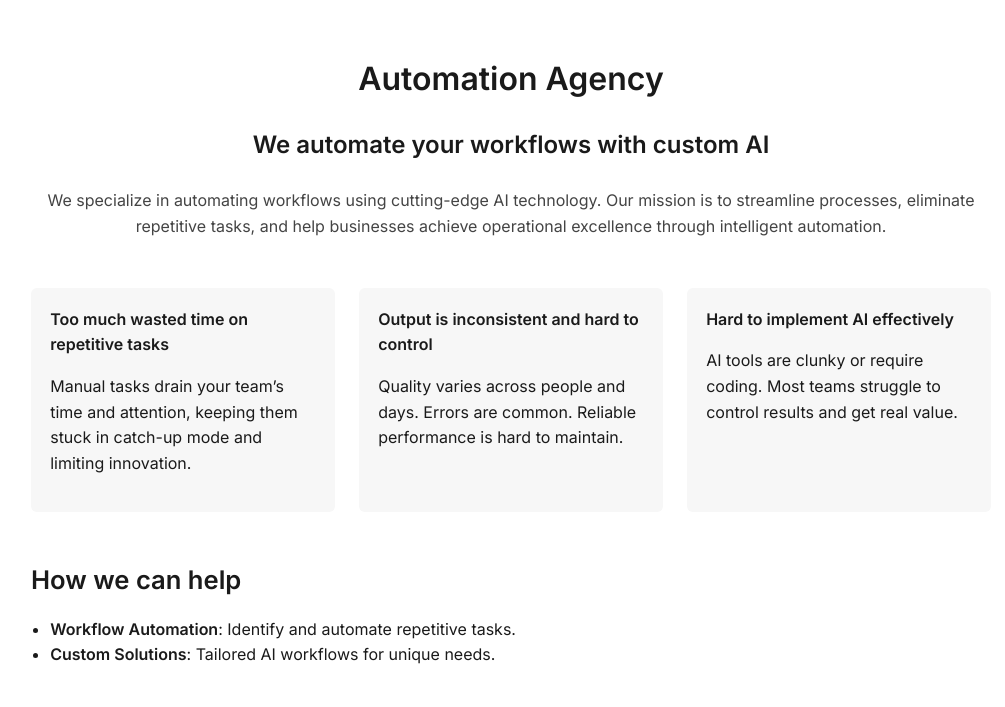
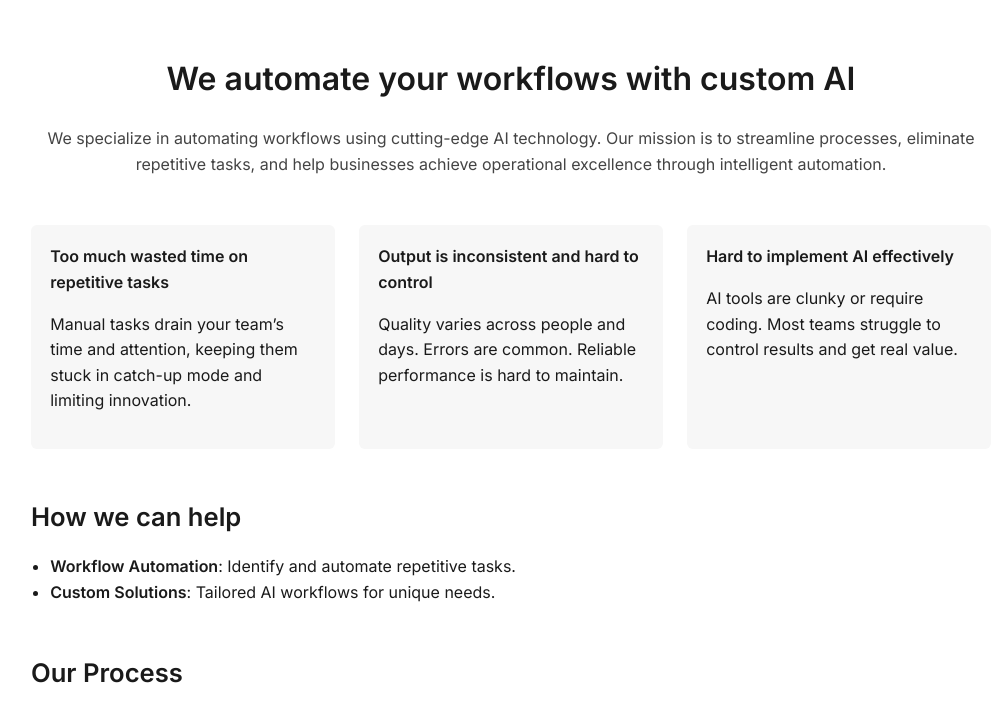
Before and after one commit to jrinconhanna/automation-agency, a website: page index.html in a window 1280 px wide. Shown: the top 707 px of the page, without its empty margins (129-1134 px from the left). Drawn offline with Linux system fonts and the light colour scheme.

Commit message:
Update headline structure

```diff
--- a/index.html
+++ b/index.html
@@ -9,8 +9,7 @@
 </head>
 <body>
   <header>
-    <h1>Automation Agency</h1>
-    <p class="subtitle">We automate your workflows with custom AI</p>
+    <h1>We automate your workflows with custom AI</h1>
     <p class="intro">We specialize in automating workflows using cutting-edge AI technology. Our mission is to streamline processes, eliminate repetitive tasks, and help businesses achieve operational excellence through intelligent automation.</p>
   </header>
 
```
